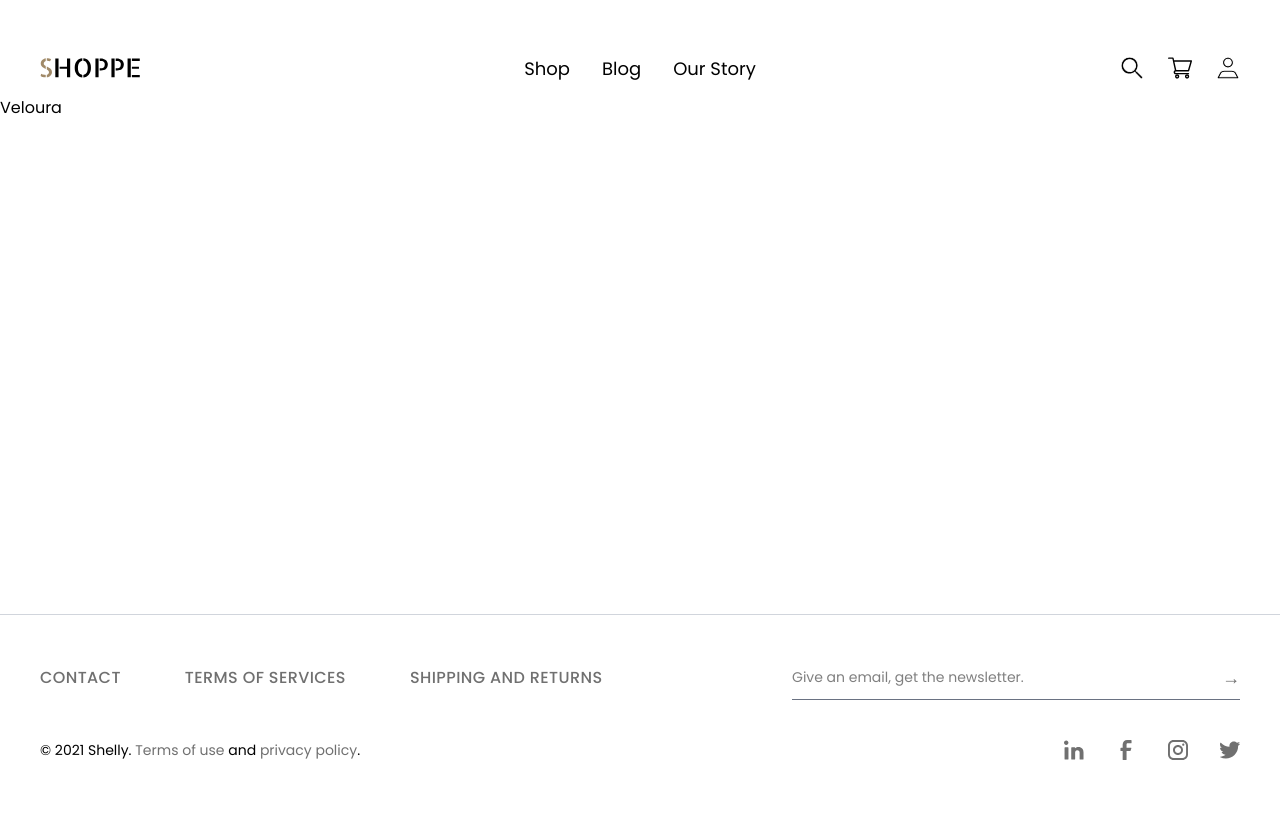
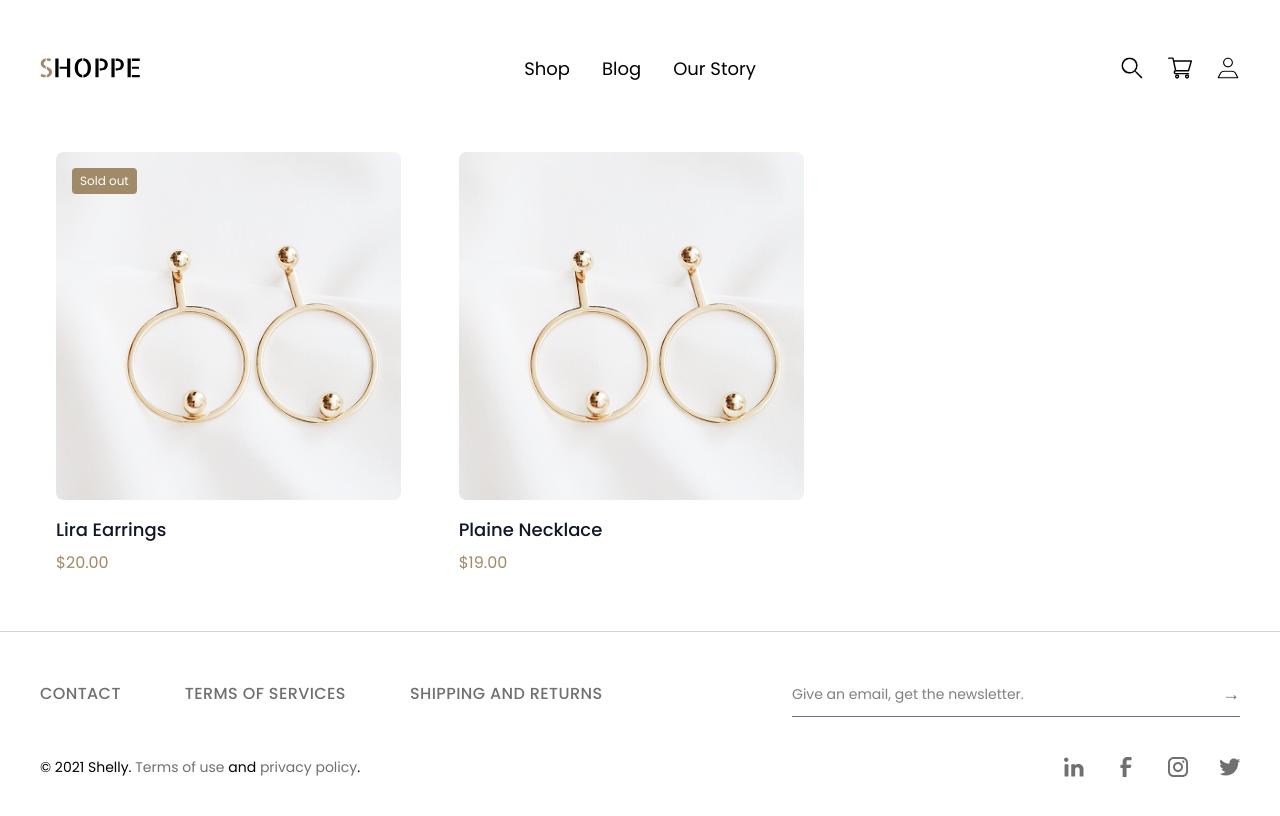
Before and after one commit to AliAsgharSWE/Veloura, a Next.js app in the folder veloura-frontend/: page / in a window 1280 px wide. Built offline with nearby package versions, Linux system fonts and the light colour scheme.

Commit message:
feat: Add ProductCard component

```diff
--- a/veloura-frontend/app/globals.css
+++ b/veloura-frontend/app/globals.css
@@ -6,6 +6,7 @@
 
   --bg-light: #EFEFEF;
   --bg-dark: #D8D8D8;
+  --bg-ternary: #a18a68
   --text-primary: #000000;
   --text-secondary: #A18A68;
   --text-ternary: #707070;
@@ -29,6 +30,13 @@ body {
 
 .bg-light {
   background-color: var(--bg-light);
+}
+
+.bg-dark {
+  background-color: var(--bg-dark);
+}
+.bg-ternary {
+  background-color: var(--bg-ternary);
 }
 
 .text-primary {
--- /dev/null
+++ b/veloura-frontend/src/components/common/ProductCard/index.tsx
@@ -0,0 +1,36 @@
+import React from 'react';
+import Image from 'next/image';
+
+interface ProductCardProps {
+  imageSrc: string;
+  title: string;
+  price: number;
+  label?: string;
+}
+
+const ProductCard: React.FC<ProductCardProps> = ({ imageSrc, title, price, label }) => {
+  return (
+    <div className="w-full max-w-[377px] p-4">
+      <div className="relative">
+        <Image
+          src={imageSrc}
+          alt={title}
+          width={300}
+          height={300}
+          className="w-full h-auto object-cover rounded-md"
+        />
+        {label && (
+          <span className="absolute top-4 left-4 bg-[#a18a68] text-white text-small font-normal px-2 py-1 rounded">
+            {label}
+          </span>
+        )}
+      </div>
+      <div className="mt-4">
+       <h3 className="text-subheading font-medium text-gray-900">{title}</h3>
+         <p className="text- font-light text-secondary mt-2">${price.toFixed(2)}</p>
+      </div>
+    </div>
+  );
+};
+
+export default ProductCard;
--- /dev/null
+++ b/veloura-frontend/src/components/common/ProductCard/types.ts
@@ -0,0 +1,6 @@
+export interface ProductCardProps {
+  imageSrc: string;
+  title: string;
+  price: number;
+  isSoldOut?: boolean;
+}
--- a/veloura-frontend/src/containers/home/index.tsx
+++ b/veloura-frontend/src/containers/home/index.tsx
@@ -1,9 +1,20 @@
-import React from 'react';
+import ProductCard from "@/src/components/common/ProductCard";
+
 
 const HomePage = () => {
   return (
-    <div>
-      Veloura
+    <div className="grid grid-cols-1 sm:grid-cols-2 lg:grid-cols-3 gap-2 px-10 py-10">
+      <ProductCard
+        imageSrc="/earings.png"
+        title="Lira Earrings"
+        price={20.00}
+        label="Sold out"
+      />
+      <ProductCard
+        imageSrc="/earings.png"
+        title="Plaine Necklace"
+        price={19.00}
+      />
     </div>
   );
 };
```
Also changed, not shown: veloura-frontend/public/earings.png (added).
